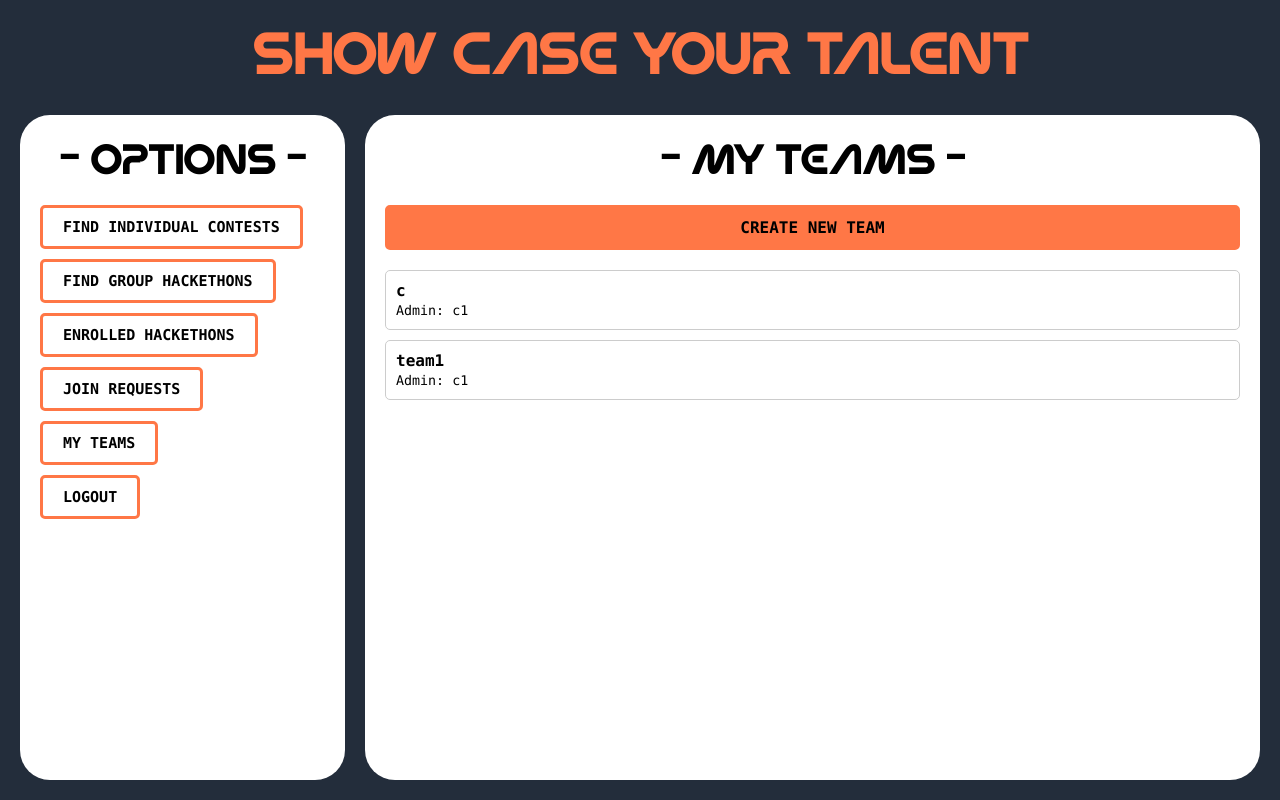
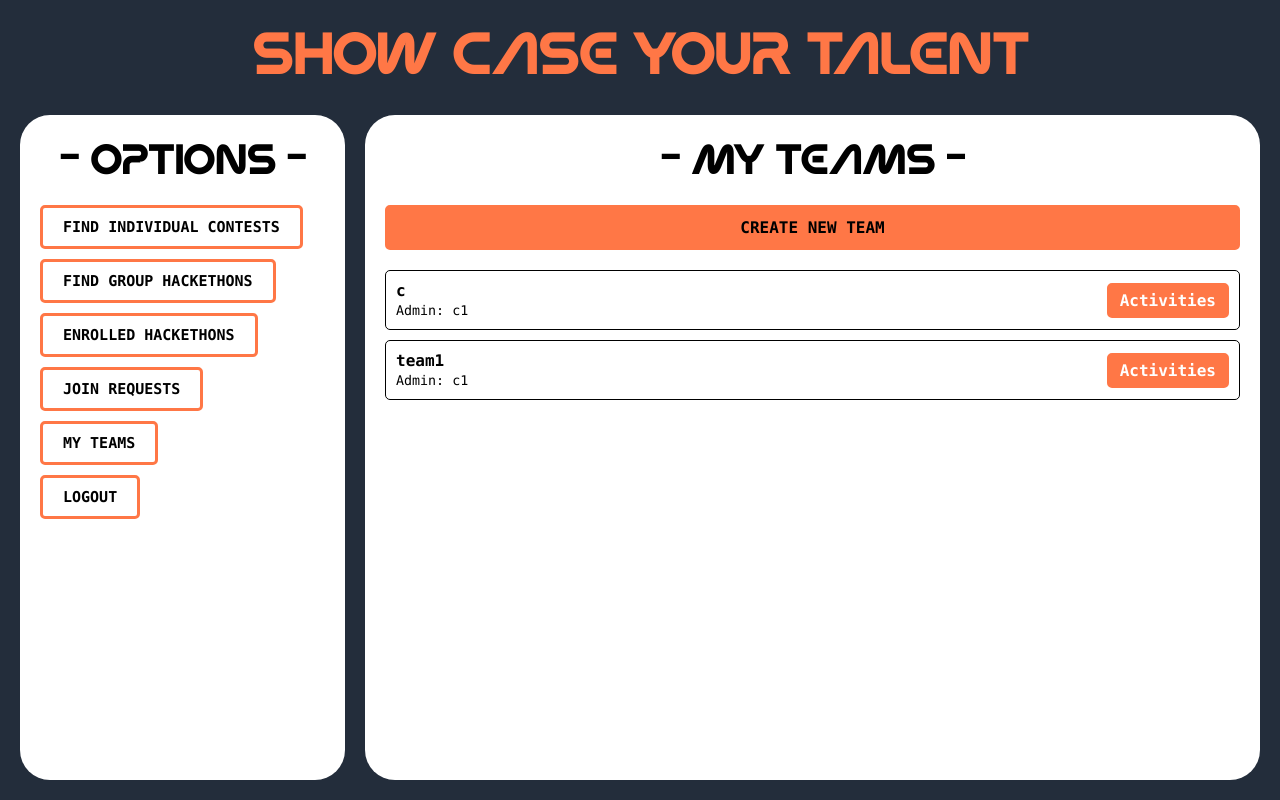
Before and after one commit to Shijin1111/HackersBridge, a Django app: page /competitor/my_teams/ in a window 1280 px wide. Run offline with Django 5.2, Linux system fonts and the light colour scheme; a user stored in the database is signed in; data comes from the database, SQL or seed files in the repository; both versions use the stored data as it was after the commit.

Commit message:
activities btn added

```diff
--- a/templates/competitor/my_teams.html
+++ b/templates/competitor/my_teams.html
@@ -13,9 +13,14 @@
     {% if teams %}
         <ul style="list-style: none; padding: 0;">
             {% for team in teams %}
-                <li style="margin-bottom: 10px; padding: 10px; border: 1px solid #ccc; border-radius: 5px;">
-                    <strong>{{ team.name }}</strong> <br>
-                    <small>Admin: {{ team.team_admin }}</small>
+                <li style="margin-bottom: 10px; padding: 10px; border: 1px solid black; border-radius: 5px; display: flex; justify-content: space-between; align-items: center;">
+                    <div>
+                        <strong>{{ team.name }}</strong> <br>
+                        <small>Admin: {{ team.team_admin }}</small>
+                    </div>
+                    <a href="#" class="btn-like" style="padding: 5px 10px; text-decoration: none; color: white; border-radius: 5px;">
+                        Activities
+                    </a>
                 </li>
             {% endfor %}
         </ul>
```
Also changed, not shown: db.sqlite3.
